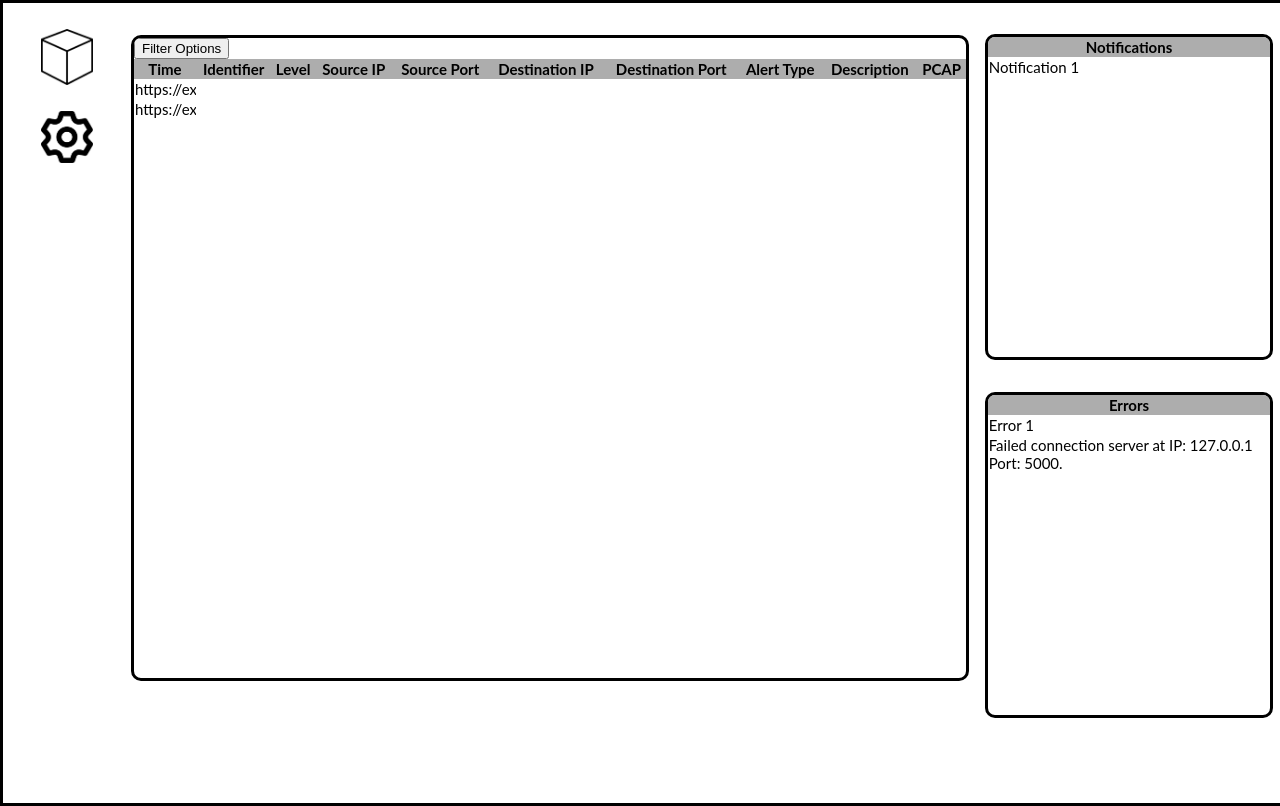
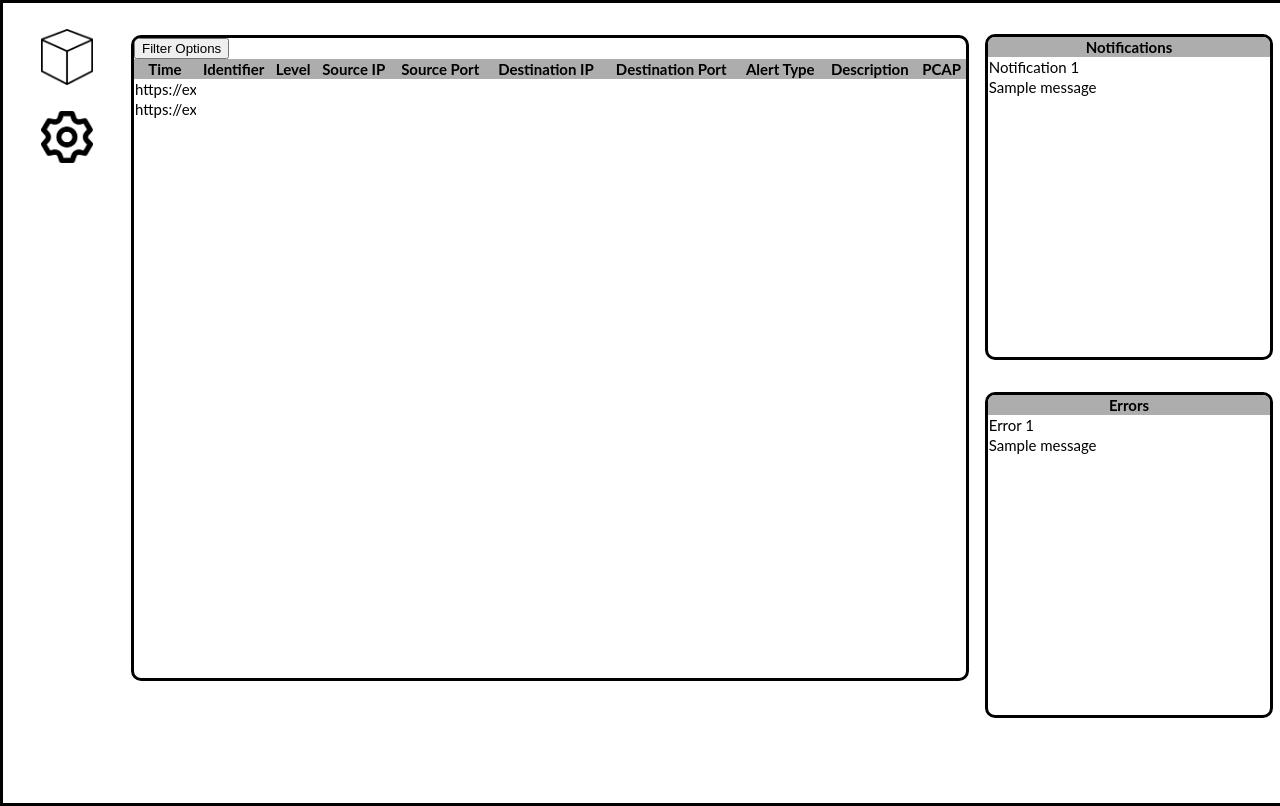
Before and after one commit to ljurado4/CS4311_LIDS_1_9uno5_Fall2023, a Flask app: template LIDS_GUI/templates/LIDS_Dashboard.html in a window 1280 px wide. Shown: the part 60-866 px from the top of the page. Run offline with Flask 3, Linux system fonts and the light colour scheme; the template is opened without the code that fills it, so the values that code supplies are empty; one stand-in notice (Sample message) is shown; some libraries are stand-ins or nearby versions.

Commit message:
Reimplemented Notification and Error Tables to align with Updated HTML

```diff
--- a/LIDS_GUI/templates/LIDS_Dashboard.html
+++ b/LIDS_GUI/templates/LIDS_Dashboard.html
@@ -99,23 +99,27 @@
                 </table>
             </div>
             <!-- right side bar -->
-            <div class="rightSidebar" id="rightSidebar">
-                <!-- container for notifications table -->
+            <div id="rightSidebar" class="rightSidebar">
                 <div class="rightSidebarSC">
                     <table id="notificationsTable">
                         <thead>
                             <tr>
-                                <th>Notifications</th>
+                                <th >Notifications</th>
                             </tr>
                         </thead>
                         <tbody>
                             <tr>
                                 <td>Notification 1</td>
                             </tr>
+                            {% for message in get_flashed_messages(category_filter=['success']) %}
+                            <tr>
+                                <td>{{ message }}</td>
+                            </tr>
+                            {% endfor %}
+                            </tr>
                         </tbody>
                     </table>
             </div>
-                <!-- container for errors table -->
             <div class="rightSidebarSC">
                 <table id="errorsTable">
                     <thead>
@@ -127,9 +131,11 @@
                         <tr>
                             <td>Error 1</td>
                         </tr>
+                        {% for message in get_flashed_messages(category_filter=['error']) %}
                         <tr>
-                                <td>Failed connection server at IP: 127.0.0.1 Port: 5000.</td>
+                            <td>{{ message }}</td>
                         </tr>
+                        {% endfor %}
                     </tbody>
                 </table>
             </div>
```
Lines whose indentation alone changed are shown as unchanged.
